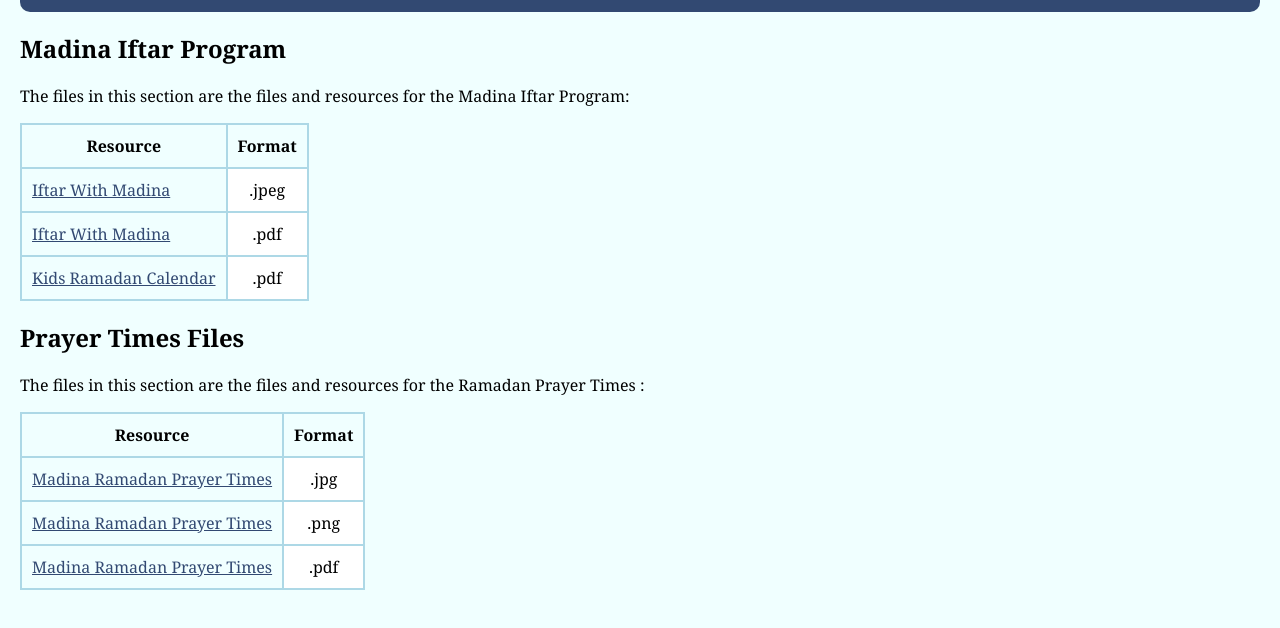
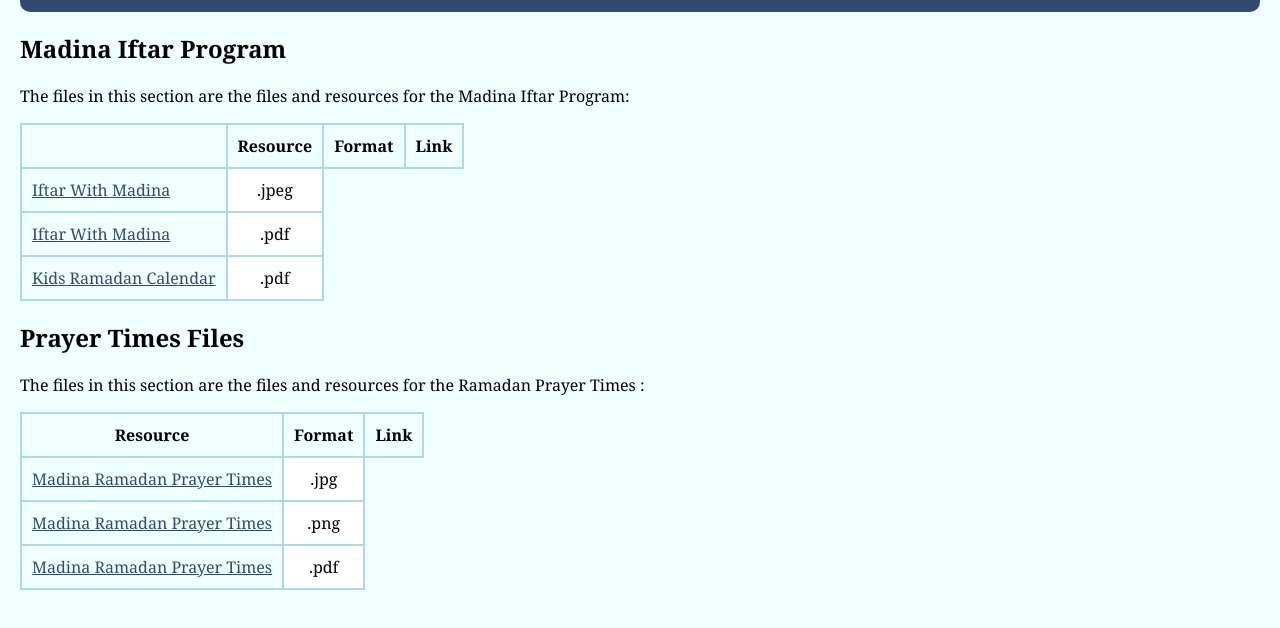
Before and after one commit to MadinaEducation/Ramadan2020, a plain HTML site: page index.html in a window 1280 px wide. Shown: the part 104-732 px from the top of the page. Drawn offline with Linux system fonts and the light colour scheme.

Commit message:
changed the file dimensions

```diff
--- a/index.html
+++ b/index.html
@@ -16,8 +16,10 @@
         The files in this section are the files and resources for the Madina Iftar Program:
         <table>
             <thead>
+                <th></th>
                 <th>Resource</th>
                 <th>Format</th>
+                <th>Link</th>
             </thead>
             <tbody>
                 <tr>
@@ -43,6 +45,7 @@
             <thead>
                 <th>Resource</th>
                 <th>Format</th>
+                <th>Link</th>
             </thead>
             <tbody>
                 <tr>
```
Also changed, not shown: images/IftarWithMadina.jpeg, images/MadinaRamadanTimesFlyer2020.jpg, images/krc-2020.png (added).
